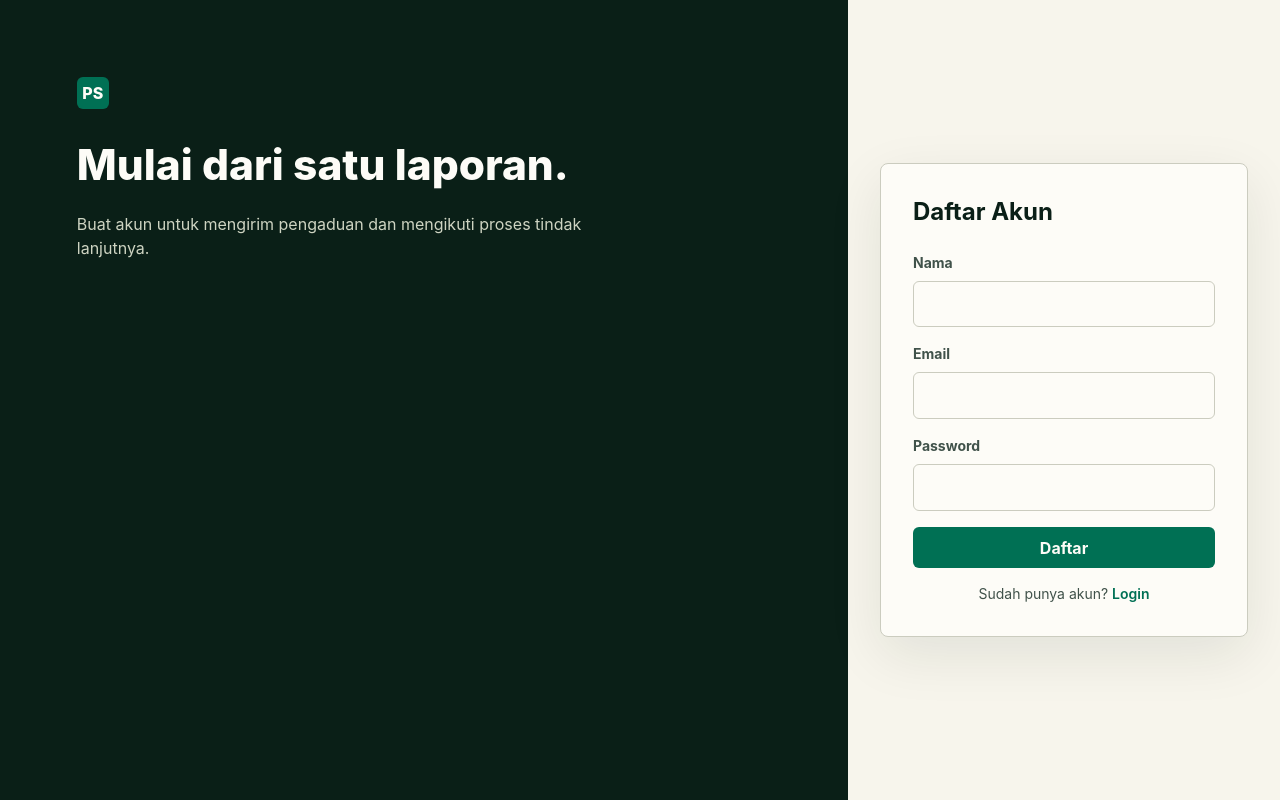
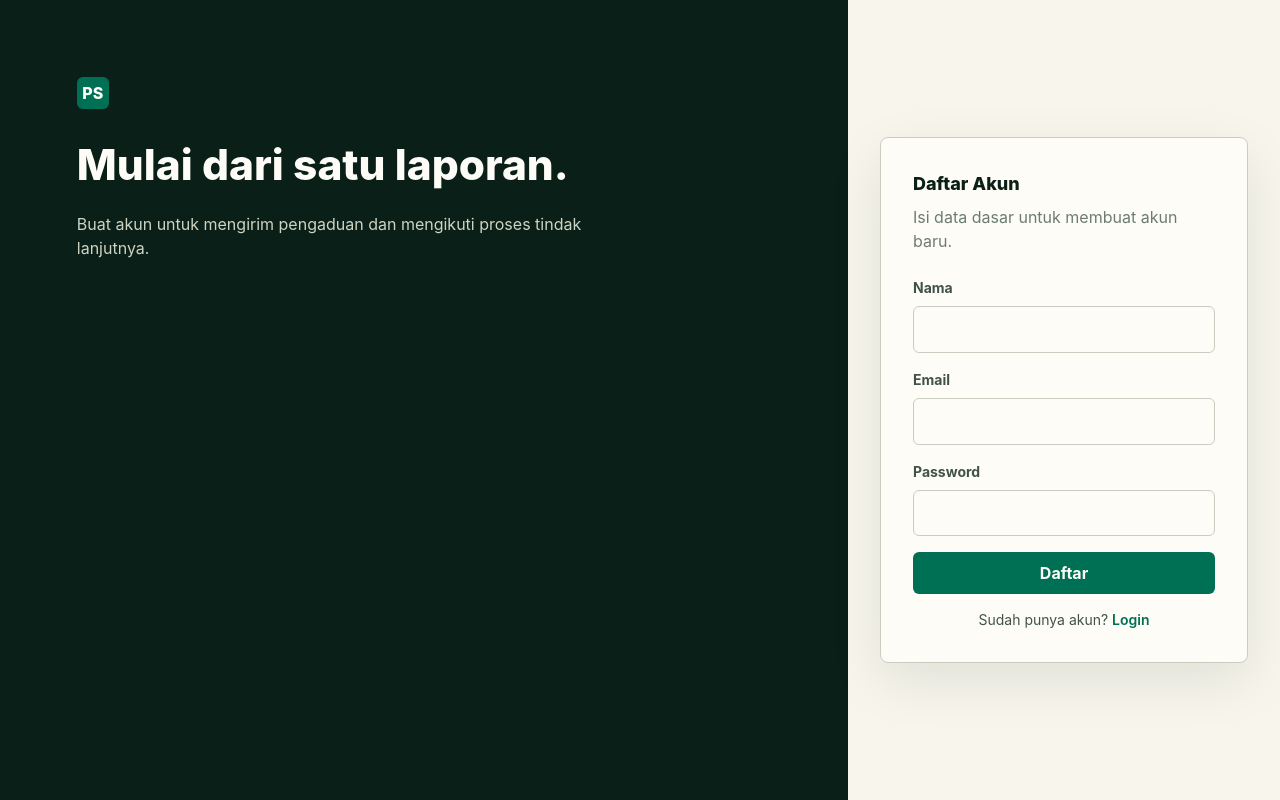
Before and after one commit to Rifkiiskandar12/pengaduan_sekolah, a React app in the folder frontend/: page /register in a window 1280 px wide. Built offline with nearby package versions, Linux system fonts and the light colour scheme; the HTML template or start-up script is replaced by a standard one.

Commit message:
style polish register copy

```diff
--- a/frontend/src/pages/Register.jsx
+++ b/frontend/src/pages/Register.jsx
@@ -34,7 +34,7 @@ export default function Register() {
           <h1 className="page-title text-[color:var(--color-accent-ink)]">
             Mulai dari satu laporan.
           </h1>
-          <p className="mt-4 max-w-xl text-[color:oklch(86%_0.025_120)]">
+          <p className="auth-context-text mt-4 max-w-xl">
             Buat akun untuk mengirim pengaduan dan mengikuti proses tindak lanjutnya.
           </p>
         </div>
@@ -42,7 +42,8 @@ export default function Register() {
 
       <div className="auth-form-wrap">
         <form onSubmit={handleSubmit} className="auth-card panel p-8">
-          <h1 className="text-2xl font-bold mb-6">Daftar Akun</h1>
+          <h1 className="section-title mb-2">Daftar Akun</h1>
+          <p className="page-subtitle mb-6">Isi data dasar untuk membuat akun baru.</p>
 
           {error && <p className="alert alert-error mb-4">{error}</p>}
 
```
